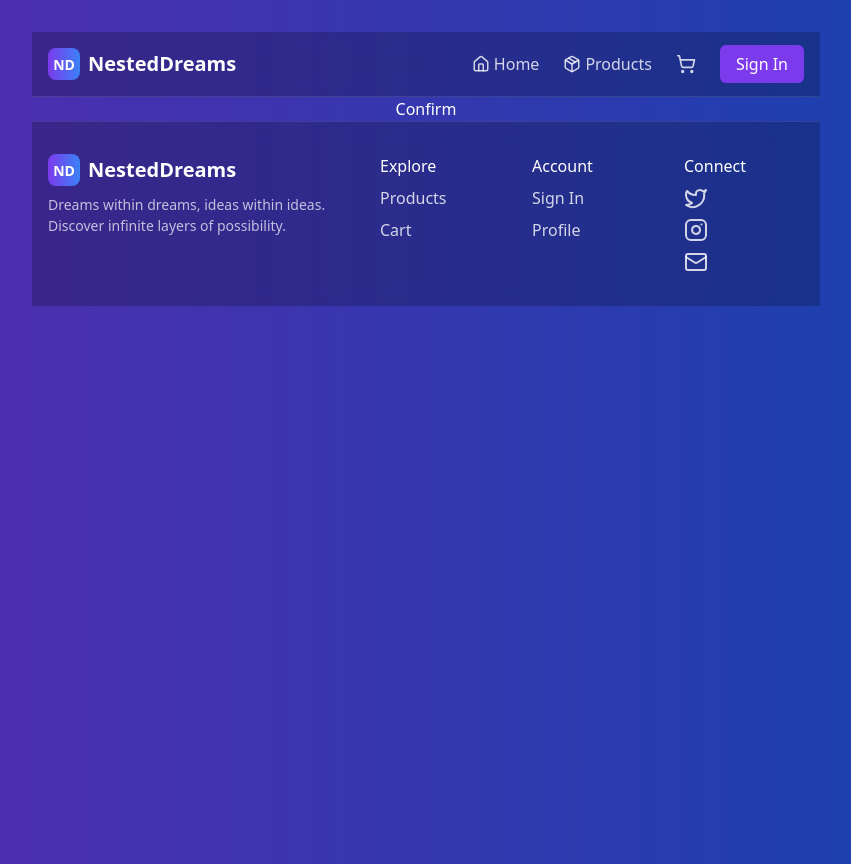
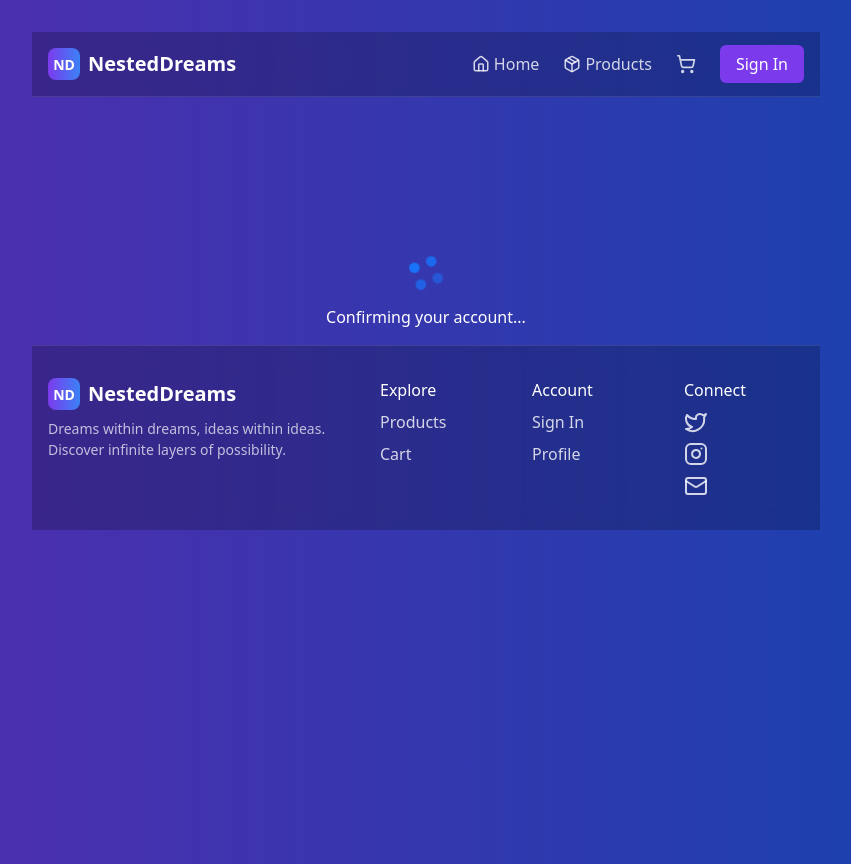
Before and after one commit to egoitzaulestia/NestedDreams, a React (Vite) app: page /confirm/1 in a window 1280 px wide. Shown: the whole page, without its empty margins (214-1065 px from the left). Built offline with nearby package versions, Linux system fonts and the light colour scheme.

Commit message:
Confirm component done

```diff
--- a/src/pages/Confirm.jsx
+++ b/src/pages/Confirm.jsx
@@ -25,7 +25,12 @@ const Confirm = () => {
     };
   }, [emailToken, navigate]);
 
-  return <div>Confirm</div>;
+  return (
+    <div style={{ textAlign: "center", marginTop: "20vh" }}>
+      <Spin size="large" />
+      <p>Confirming your account...</p>
+    </div>
+  );
 };
 
 export default Confirm;
```
